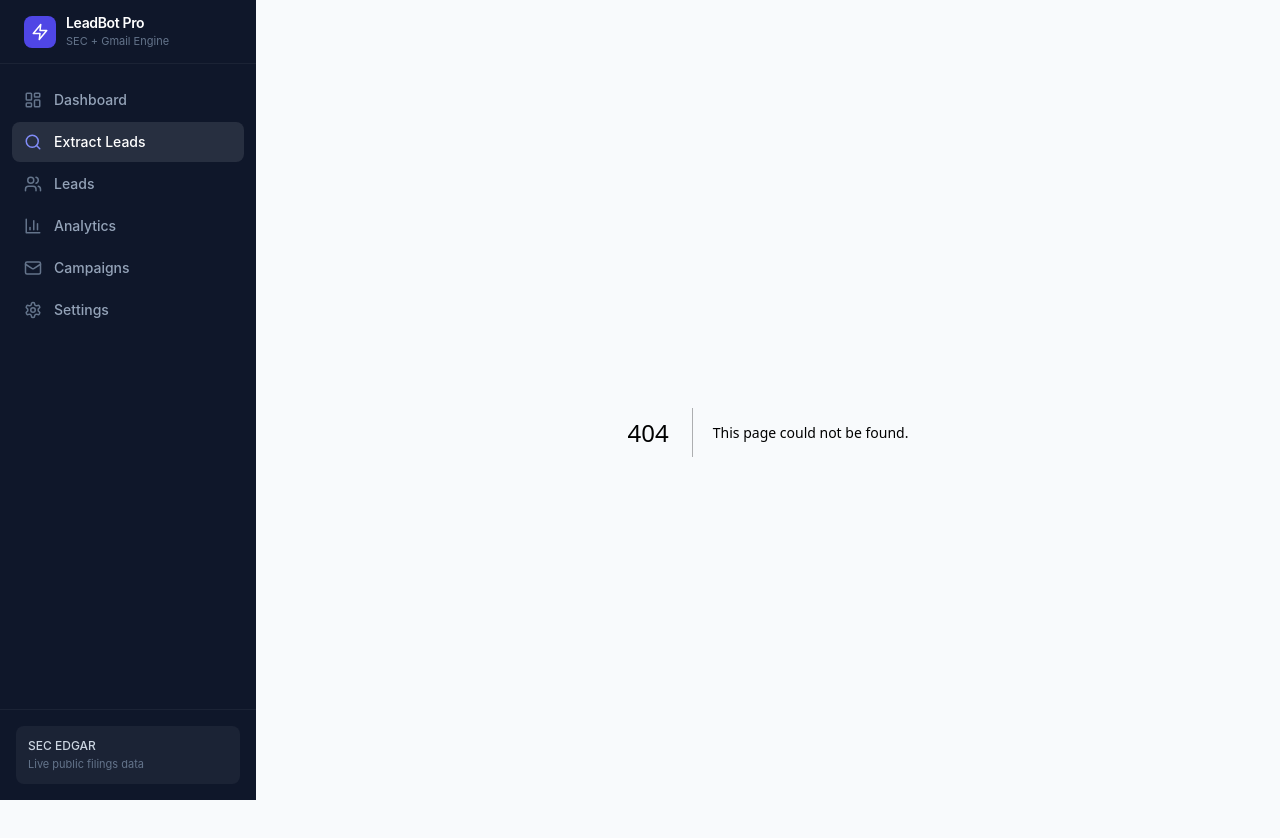
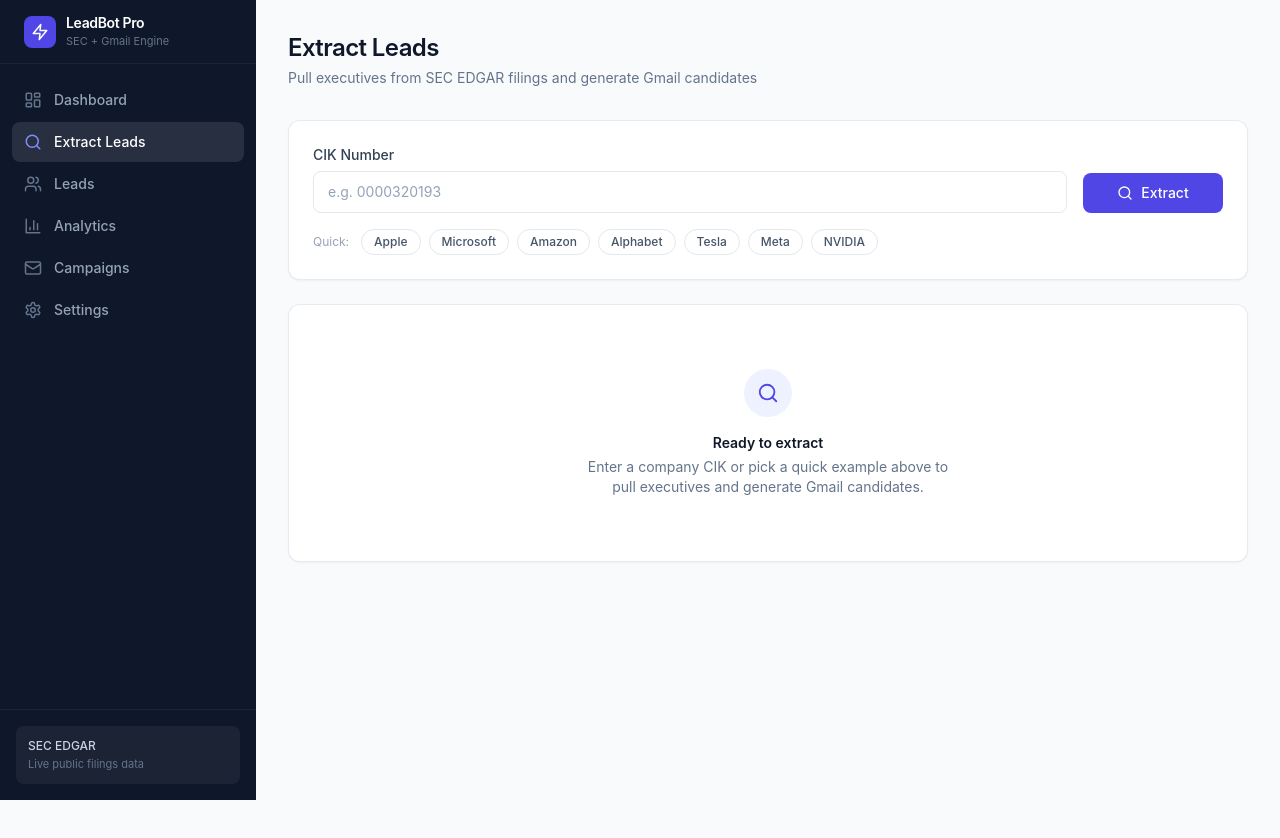
Before and after one commit to Dennisbed1234/leads-gmail, a Next.js app: page /extract in a window 1280 px wide. Before the commit this address had no page. Shown: the top 838 px of the page. After the commit the page ends 800 px from the top, so only its background shows below. Built offline with nearby package versions, Linux system fonts and the light colour scheme.

Commit message:
Add dedicated Extract Leads page with polished UI

```diff
--- /dev/null
+++ b/app/extract/page.tsx
@@ -0,0 +1,333 @@
+'use client';
+
+import { useState } from 'react';
+import {
+  Search,
+  Loader2,
+  Download,
+  CheckCircle2,
+  AlertCircle,
+  Building2,
+  Mail,
+  Users,
+} from 'lucide-react';
+
+interface Lead {
+  id: string;
+  name: string;
+  title: string;
+  company: string;
+  email: string;
+  status: string;
+  score: number;
+}
+
+interface Results {
+  totalExtracted: number;
+  gmailsGenerated: number;
+  validGmails: number;
+  savedLeads: number;
+  company: string;
+  leads: Lead[];
+  verificationStats?: {
+    validityRate: number;
+  };
+}
+
+const QUICK_CIKS = [
+  { name: 'Apple', cik: '0000320193' },
+  { name: 'Microsoft', cik: '0000789019' },
+  { name: 'Amazon', cik: '0001018724' },
+  { name: 'Alphabet', cik: '0001652044' },
+  { name: 'Tesla', cik: '0001318605' },
+  { name: 'Meta', cik: '0001326801' },
+  { name: 'NVIDIA', cik: '0001045810' },
+];
+
+export default function ExtractPage() {
+  const [cik, setCik] = useState('');
+  const [loading, setLoading] = useState(false);
+  const [results, setResults] = useState<Results | null>(null);
+  const [error, setError] = useState('');
+
+  const handleExtract = async () => {
+    if (!cik.trim()) {
+      setError('Please enter a CIK number');
+      return;
+    }
+
+    setLoading(true);
+    setError('');
+    setResults(null);
+
+    try {
+      const response = await fetch('/api/sec/extract', {
+        method: 'POST',
+        headers: { 'Content-Type': 'application/json' },
+        body: JSON.stringify({
+          cik: cik.trim(),
+          filingType: '10-K',
+          generateCount: 20,
+        }),
+      });
+
+      const data = await response.json();
+
+      if (!response.ok) {
+        throw new Error(data.error || 'Extraction failed');
+      }
+
+      setResults(data);
+
+      if (!data.leads?.length) {
+        setError(
+          'Executives found but no valid Gmail candidates were saved. Try another CIK or check logs.'
+        );
+      }
+    } catch (err) {
+      setError(err instanceof Error ? err.message : 'Unknown error');
+    } finally {
+      setLoading(false);
+    }
+  };
+
+  const exportCsv = () => {
+    if (!results?.leads?.length) return;
+
+    const headers = ['Name', 'Title', 'Company', 'Email', 'Score', 'Status'];
+    const rows = results.leads.map((l) => [
+      l.name,
+      l.title,
+      l.company,
+      l.email,
+      l.score,
+      l.status,
+    ]);
+
+    const csv = [headers, ...rows]
+      .map((row) =>
+        row.map((v) => `"${String(v ?? '').replace(/"/g, '""')}"`).join(',')
+      )
+      .join('\n');
+
+    const blob = new Blob([csv], { type: 'text/csv' });
+    const url = URL.createObjectURL(blob);
+    const a = document.createElement('a');
+    a.href = url;
+    a.download = `leads_${results.company || 'export'}.csv`;
+    a.click();
+    URL.revokeObjectURL(url);
+  };
+
+  return (
+    <div>
+      <div className="page-header">
+        <h1 className="page-title">Extract Leads</h1>
+        <p className="page-subtitle">
+          Pull executives from SEC EDGAR filings and generate Gmail candidates
+        </p>
+      </div>
+
+      {/* Search panel */}
+      <div className="card p-6 mb-6">
+        <div className="flex flex-col gap-4 sm:flex-row sm:items-end">
+          <div className="flex-1">
+            <label className="label">CIK Number</label>
+            <input
+              type="text"
+              value={cik}
+              onChange={(e) => setCik(e.target.value)}
+              onKeyDown={(e) => e.key === 'Enter' && handleExtract()}
+              placeholder="e.g. 0000320193"
+              className="input"
+            />
+          </div>
+          <button
+            onClick={handleExtract}
+            disabled={loading}
+            className="btn-primary min-w-[140px]"
+          >
+            {loading ? (
+              <>
+                <Loader2 size={16} className="animate-spin" />
+                Extracting…
+              </>
+            ) : (
+              <>
+                <Search size={16} />
+                Extract
+              </>
+            )}
+          </button>
+        </div>
+
+        <div className="mt-4 flex flex-wrap gap-2">
+          <span className="text-xs text-slate-400 self-center mr-1">Quick:</span>
+          {QUICK_CIKS.map((item) => (
+            <button
+              key={item.cik}
+              onClick={() => setCik(item.cik)}
+              className="rounded-full border border-slate-200 bg-white px-3 py-1 text-xs font-medium text-slate-600 transition hover:border-primary-300 hover:text-primary-700"
+            >
+              {item.name}
+            </button>
+          ))}
+        </div>
+      </div>
+
+      {error && (
+        <div className="mb-6 flex items-start gap-3 rounded-xl border border-red-200 bg-red-50 px-4 py-3 text-sm text-red-700">
+          <AlertCircle size={18} className="mt-0.5 shrink-0" />
+          <span>{error}</span>
+        </div>
+      )}
+
+      {results && (
+        <>
+          {/* Result stats */}
+          <div className="mb-6 grid grid-cols-2 gap-4 lg:grid-cols-4">
+            <Stat
+              icon={Users}
+              label="Executives"
+              value={results.totalExtracted}
+              color="text-primary-600 bg-primary-50"
+            />
+            <Stat
+              icon={Mail}
+              label="Gmails generated"
+              value={results.gmailsGenerated}
+              color="text-violet-600 bg-violet-50"
+            />
+            <Stat
+              icon={CheckCircle2}
+              label="Valid Gmails"
+              value={results.validGmails}
+              color="text-emerald-600 bg-emerald-50"
+            />
+            <Stat
+              icon={Building2}
+              label="Saved leads"
+              value={results.savedLeads}
+              color="text-amber-600 bg-amber-50"
+            />
+          </div>
+
+          {results.leads?.length > 0 && (
+            <div className="card overflow-hidden">
+              <div className="flex items-center justify-between border-b border-slate-100 px-6 py-4">
+                <div>
+                  <h2 className="text-sm font-semibold text-slate-900">
+                    {results.company}
+                  </h2>
+                  <p className="text-xs text-slate-500">
+                    {results.leads.length} verified Gmail leads
+                  </p>
+                </div>
+                <button onClick={exportCsv} className="btn-secondary">
+                  <Download size={16} />
+                  Export CSV
+                </button>
+              </div>
+
+              <div className="overflow-x-auto">
+                <table className="w-full text-left text-sm">
+                  <thead>
+                    <tr className="border-b border-slate-100 bg-slate-50/80 text-xs font-medium uppercase tracking-wider text-slate-500">
+                      <th className="px-6 py-3">Name</th>
+                      <th className="px-6 py-3">Title</th>
+                      <th className="px-6 py-3">Email</th>
+                      <th className="px-6 py-3">Score</th>
+                      <th className="px-6 py-3">Status</th>
+                    </tr>
+                  </thead>
+                  <tbody className="divide-y divide-slate-100">
+                    {results.leads.map((lead) => (
+                      <tr key={lead.id} className="hover:bg-slate-50/50">
+                        <td className="px-6 py-3.5 font-medium text-slate-900">
+                          {lead.name}
+                        </td>
+                        <td className="px-6 py-3.5 text-slate-600">
+                          {lead.title}
+                        </td>
+                        <td className="px-6 py-3.5">
+                          <a
+                            href={`mailto:${lead.email}`}
+                            className="font-mono text-sm text-primary-600 hover:underline"
+                          >
+                            {lead.email}
+                          </a>
+                        </td>
+                        <td className="px-6 py-3.5">
+                          <ScoreBadge score={lead.score} />
+                        </td>
+                        <td className="px-6 py-3.5">
+                          <span className="badge bg-emerald-50 text-emerald-700">
+                            {lead.status}
+                          </span>
+                        </td>
+                      </tr>
+                    ))}
+                  </tbody>
+                </table>
+              </div>
+            </div>
+          )}
+        </>
+      )}
+
+      {!results && !loading && !error && (
+        <div className="card flex flex-col items-center justify-center py-16 text-center">
+          <div className="mb-4 flex h-12 w-12 items-center justify-center rounded-full bg-primary-50">
+            <Search size={22} className="text-primary-600" />
+          </div>
+          <h3 className="text-sm font-semibold text-slate-900">
+            Ready to extract
+          </h3>
+          <p className="mt-1 max-w-sm text-sm text-slate-500">
+            Enter a company CIK or pick a quick example above to pull executives
+            and generate Gmail candidates.
+          </p>
+        </div>
+      )}
+    </div>
+  );
+}
+
+function Stat({
+  icon: Icon,
+  label,
+  value,
+  color,
+}: {
+  icon: React.ElementType;
+  label: string;
+  value: number;
+  color: string;
+}) {
+  return (
+    <div className="card p-4">
+      <div className="flex items-center gap-3">
+        <div className={`rounded-lg p-2 ${color}`}>
+          <Icon size={18} />
+        </div>
+        <div>
+          <p className="text-2xl font-semibold tracking-tight text-slate-900">
+            {value}
+          </p>
+          <p className="text-xs text-slate-500">{label}</p>
+        </div>
+      </div>
+    </div>
+  );
+}
+
+function ScoreBadge({ score }: { score: number }) {
+  const color =
+    score >= 80
+      ? 'bg-emerald-50 text-emerald-700'
+      : score >= 60
+        ? 'bg-amber-50 text-amber-700'
+        : 'bg-slate-100 text-slate-600';
+
+  return <span className={`badge ${color}`}>{score}</span>;
+}
```
